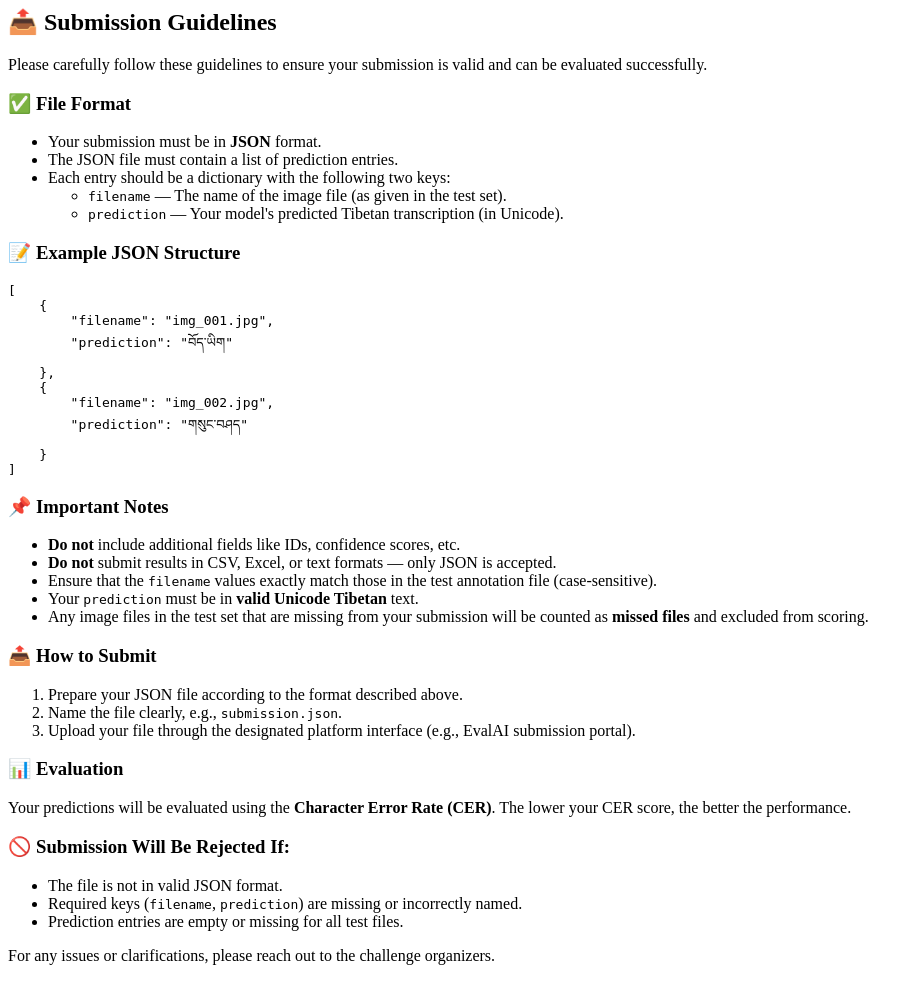
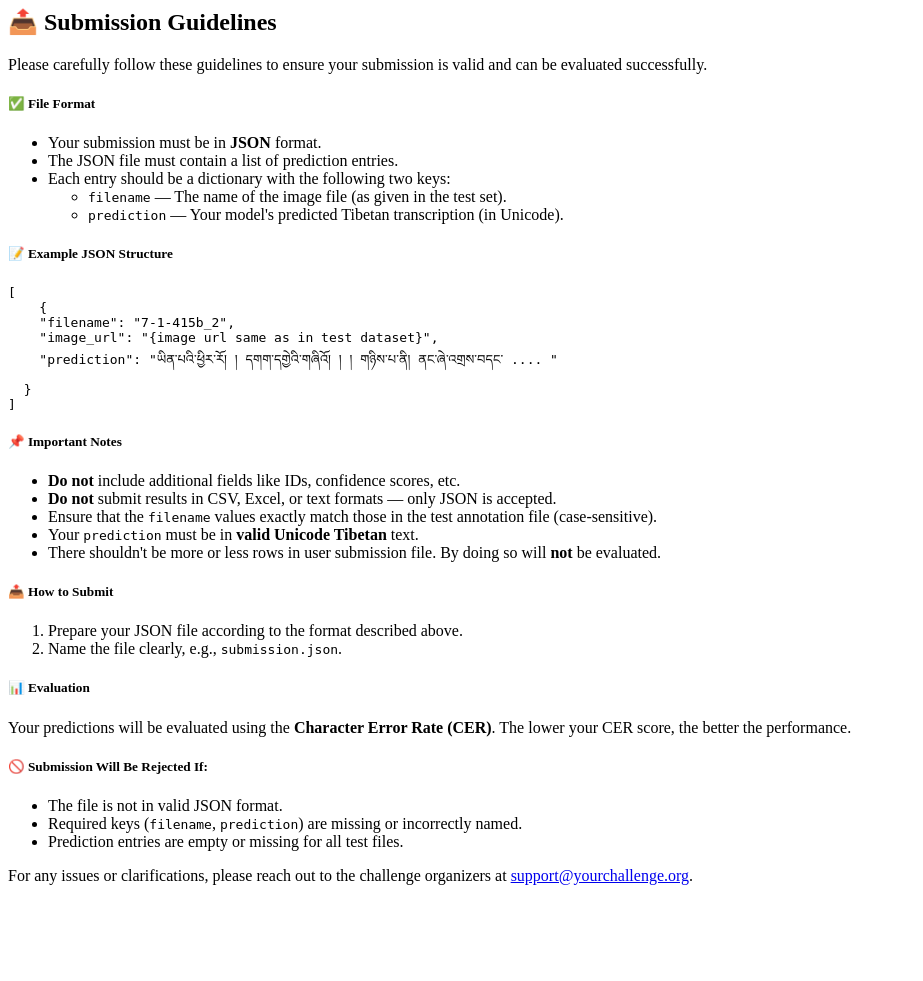
Before and after one commit to OpenPecha/EvalAi_OCR_Challenge, a Python web app: template templates/submission_guidelines.html in a window 1280 px wide. Shown: the whole page, without its empty margins (0-923 px from the left). After the commit the page ends 885 px from the top, so only its background shows below. Run offline with Jinja, Linux system fonts and the light colour scheme; the template is opened without the code that fills it, so the values that code supplies are empty.

Commit message:
updated html pages

```diff
--- a/templates/challenge_phase_2_description.html
+++ b/templates/challenge_phase_2_description.html
@@ -1,4 +1,4 @@
 <p>
-  <strong>👋 Welcome!!</strong>"Before Proceeding kindly read and follow the
+  <strong>👋 Welcome!! </strong>"Before Proceeding kindly read and follow the
   guidelines 🙏"
 </p>
--- a/templates/description.html
+++ b/templates/description.html
@@ -1,4 +1,4 @@
-<h1>Tibetan OCR Model Prediction</h1>
+<h1>བོད་ཡིག་ Tibetan OCR Model Prediction</h1>
 <h4>Overview</h4>
 <p>
   OCR (Optical Character Recognition) is a technology used to convert images or
--- a/templates/submission_guidelines.html
+++ b/templates/submission_guidelines.html
@@ -4,7 +4,7 @@
   and can be evaluated successfully.
 </p>
 
-<h3>✅ File Format</h3>
+<h5>✅ File Format</h5>
 <ul>
   <li>Your submission must be in <strong>JSON</strong> format.</li>
   <li>The JSON file must contain a list of prediction entries.</li>
@@ -23,20 +23,17 @@
   </li>
 </ul>
 
-<h3>📝 Example JSON Structure</h3>
+<h5>📝 Example JSON Structure</h5>
 <pre><code>[
     {
-        "filename": "img_001.jpg",
-        "prediction": "བོད་ཡིག"
-    },
-    {
-        "filename": "img_002.jpg",
-        "prediction": "གསུང་བཤད"
-    }
+    "filename": "7-1-415b_2",
+    "image_url": "{image url same as in test dataset}",
+    "prediction": "ཡིན་པའི་ཕྱིར་རོ། ། དགག་དགྱེའི་གཞིའོ། ། ། གཉིས་པ་ནི། ནང་ཞེ་འགྲས་བདང་ .... "
+  }
 ]
 </code></pre>
 
-<h3>📌 Important Notes</h3>
+<h5>📌 Important Notes</h5>
 <ul>
   <li>
     <strong>Do not</strong> include additional fields like IDs, confidence
@@ -55,29 +52,25 @@
     <strong>valid Unicode Tibetan</strong> text.
   </li>
   <li>
-    Any image files in the test set that are missing from your submission will
-    be counted as <strong>missed files</strong> and excluded from scoring.
+    There shouldn't be more or less rows in user submission file. By doing so
+    will <strong>not</strong> be evaluated.
   </li>
 </ul>
 
-<h3>📤 How to Submit</h3>
+<h5>📤 How to Submit</h5>
 <ol>
   <li>Prepare your JSON file according to the format described above.</li>
   <li>Name the file clearly, e.g., <code>submission.json</code>.</li>
-  <li>
-    Upload your file through the designated platform interface (e.g., EvalAI
-    submission portal).
-  </li>
 </ol>
 
-<h3>📊 Evaluation</h3>
+<h5>📊 Evaluation</h5>
 <p>
   Your predictions will be evaluated using the
   <strong>Character Error Rate (CER)</strong>. The lower your CER score, the
   better the performance.
 </p>
 
-<h3>🚫 Submission Will Be Rejected If:</h3>
+<h5>🚫 Submission Will Be Rejected If:</h5>
 <ul>
   <li>The file is not in valid JSON format.</li>
   <li>
@@ -88,6 +81,6 @@
 </ul>
 
 <p>
-  For any issues or clarifications, please reach out to the challenge
-  organizers.
+  For any issues or clarifications, please reach out to the challenge organizers
+  at <a href="mailto:support@yourchallenge.org">support@yourchallenge.org</a>.
 </p>
```
Also changed, not shown: templates/terms_and_conditions.html (+8 -8 lines).
